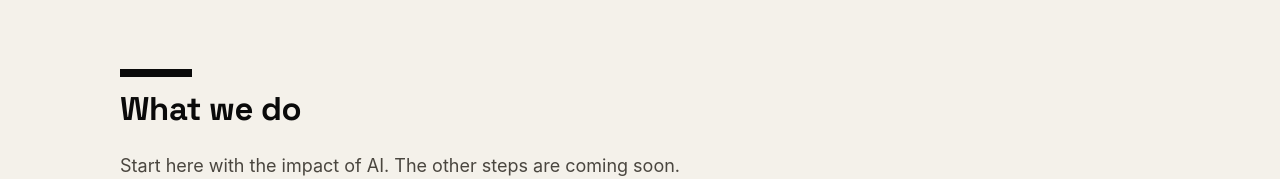
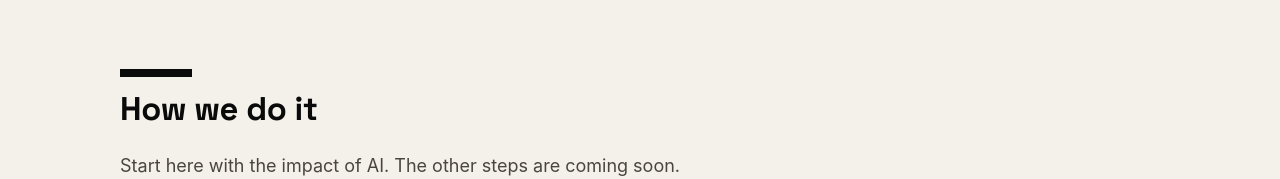
Before and after one commit to Rasheed-G/Is-AI-good, a plain HTML site: page site/index.html in a window 1280 px wide. Shown: the part 430-609 px from the top of the page. Drawn offline with Linux system fonts and the light colour scheme.

Commit message:
Home page: rename What we do to How we do it
Co-Authored-By: Claude Opus 5.5 <noreply@anthropic.com>

```diff
--- a/site/index.html
+++ b/site/index.html
@@ -63,7 +63,7 @@
   <main id="main">
     <div class="wrap theme-page"><div class="text-page home-page">
       <p class="home-lead">We help you make sense of AI, see what's at stake with building the technology, and learn how you can help steer it towards good.</p>
-      <h2 class="sec-title">What we do</h2>
+      <h2 class="sec-title">How we do it</h2>
       <p class="what-now">Start here with the impact of AI. The other steps are coming soon.</p>
       <ol class="what-we-do">
         <li class="wwd-live">
```
